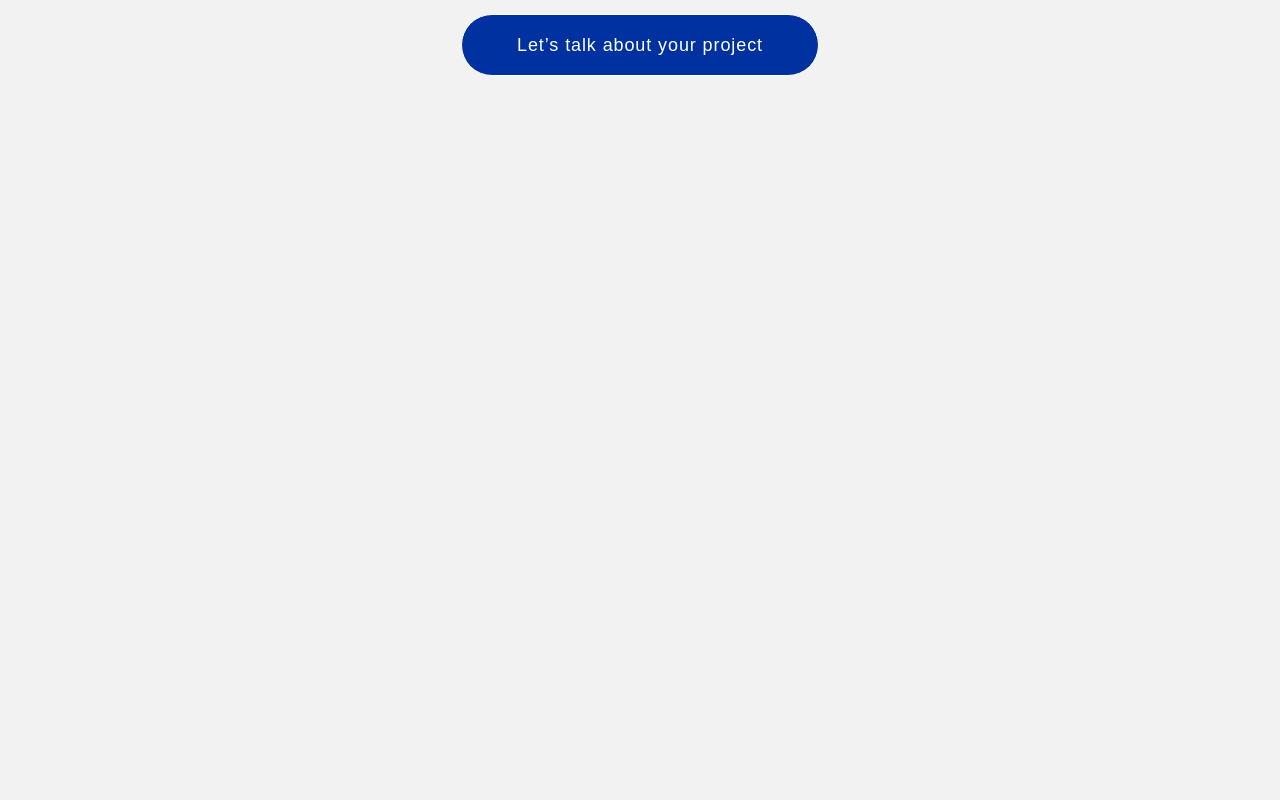
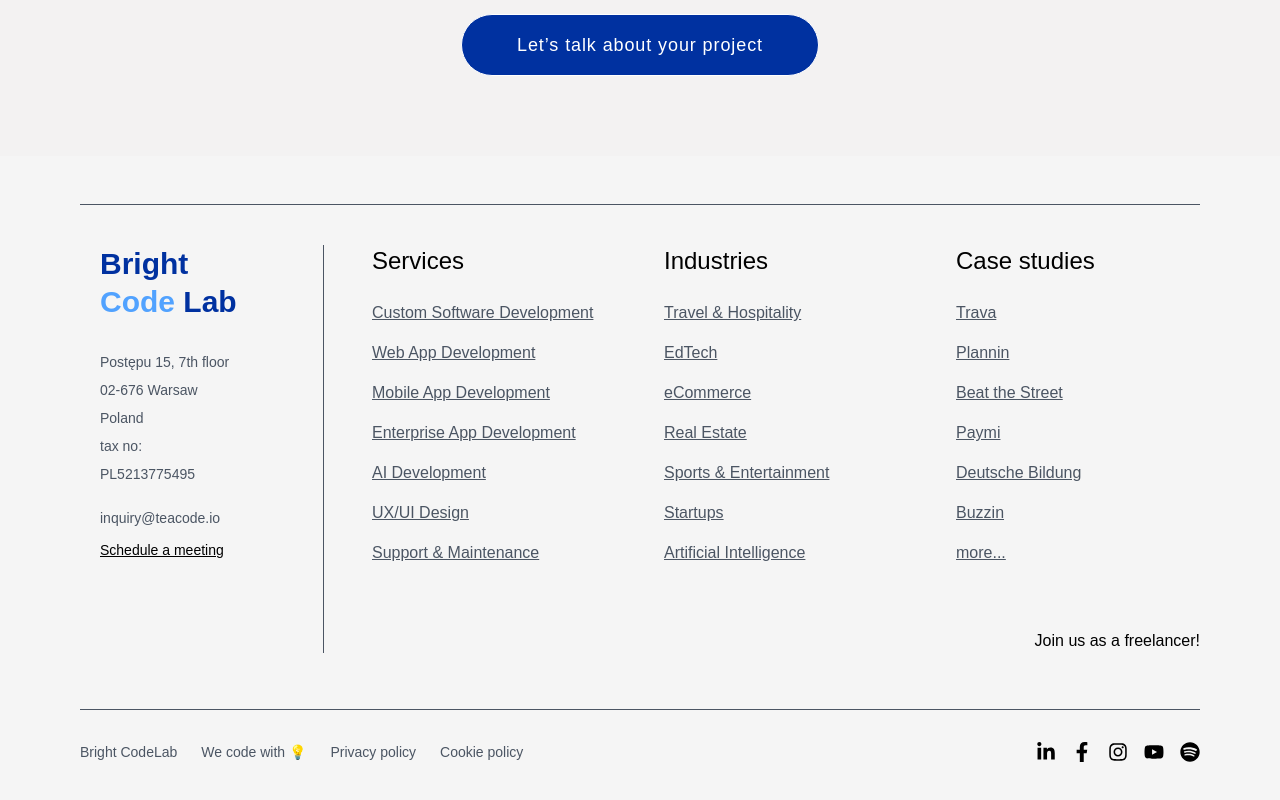
Before and after one commit to sanaullah-7/Bright-Code-lab, a Next.js app: page / in a window 1280 px wide. Shown: the part 5069-5869 px from the top of the page. Before the commit the page ends 5225 px from the top, so only its background shows below. Built offline with nearby package versions, Linux system fonts and the light colour scheme.

Commit message:
Home done

```diff
--- a/src/app/globals.css
+++ b/src/app/globals.css
@@ -1,4 +1,5 @@
 @import "tailwindcss";
+
 
 @theme  {
   --color-darkblue: #0031a0;
--- a/src/app/layout.js
+++ b/src/app/layout.js
@@ -1,6 +1,7 @@
+import "./globals.css";
 import { Geist, Geist_Mono } from "next/font/google";
-import "./globals.css";
 import Navbar from "@/components/Navbar/Navbar";
+import Footer from "@/components/Footer/Footer";
 
 const geistSans = Geist({
   variable: "--font-geist-sans",
@@ -27,6 +28,7 @@ export default function RootLayout({ children }) {
       <body className="">
         <Navbar />
         {children}
+        <Footer/>
       </body>
     </html>
   );
--- /dev/null
+++ b/src/components/Footer/Footer.jsx
@@ -0,0 +1,171 @@
+import React from "react";
+import Link from "next/link";
+import {
+  FaLinkedinIn,
+  FaFacebookF,
+  FaInstagram,
+  FaYoutube,
+  FaSpotify,
+} from "react-icons/fa";
+
+const services = [
+  "Custom Software Development",
+  "Web App Development",
+  "Mobile App Development",
+  "Enterprise App Development",
+  "AI Development",
+  "UX/UI Design",
+  "Support & Maintenance",
+];
+
+const industries = [
+  "Travel & Hospitality",
+  "EdTech",
+  "eCommerce",
+  "Real Estate",
+  "Sports & Entertainment",
+  "Startups",
+  "Artificial Intelligence",
+];
+
+const caseStudies = [
+  "Trava",
+  "Plannin",
+  "Beat the Street",
+  "Paymi",
+  "Deutsche Bildung",
+  "Buzzin",
+  "more...",
+];
+
+export default function Footer() {
+  return (
+    <footer className="bg-[#f5f5f5] px-6 md:px-12 lg:px-20 py-12">
+
+      {/* Top Border */}
+      <div className="border-t border-gray pt-10">
+
+        {/* Main Grid */}
+        <div className="grid grid-cols-1 sm:grid-cols-2 lg:grid-cols-4 gap-12">
+
+          {/* Left Side */}
+          <div className="md:border-r border-gray md:pr-10 lg:ml-5">
+            <h1 className="text-2xl sm:text-3xl font-bold text-darkblue leading-tight">
+              Bright
+              <br />
+              <span className="text-blue-400">Code</span> Lab
+            </h1>
+
+            <div className="mt-8 space-y-2 text-gray text-sm">
+              <p>Postępu 15, 7th floor</p>
+              <p>02-676 Warsaw</p>
+              <p>Poland</p>
+              <p>tax no:</p>
+              <p>PL5213775495</p>
+            </div>
+
+            <div className="mt-6">
+              <p className="text-sm text-gray">
+                inquiry@teacode.io
+              </p>
+
+              <button className="underline mt-3 text-sm">
+                Schedule a meeting
+              </button>
+            </div>
+          </div>
+
+          {/* Services */}
+          <div>
+            <h2 className="text-2xl mb-6 font-medium">
+              Services
+            </h2>
+
+            <div className="space-y-4">
+              {services.map((item, i) => (
+                <Link
+                  key={i}
+                  href="#"
+                  className="block text-gray hover:text-darkblue underline"
+                >
+                  {item}
+                </Link>
+              ))}
+            </div>
+          </div>
+
+          {/* Industries */}
+          <div>
+            <h2 className="text-2xl mb-6 font-medium">
+              Industries
+            </h2>
+
+            <div className="space-y-4">
+              {industries.map((item, i) => (
+                <Link
+                  key={i}
+                  href="#"
+                  className="block text-gray hover:text-darkblue underline"
+                >
+                  {item}
+                </Link>
+              ))}
+            </div>
+          </div>
+
+          {/* Case Studies */}
+          <div>
+            <h2 className="text-2xl mb-6 font-medium">
+              Case studies
+            </h2>
+
+            <div className="space-y-4">
+              {caseStudies.map((item, i) => (
+                <Link
+                  key={i}
+                  href="#"
+                  className="block text-gray hover:text-darkblue underline"
+                >
+                  {item}
+                </Link>
+              ))}
+            </div>
+
+            <div className="mt-16 text-right">
+              <button className="hover:text-darkblue">
+                Join us as a freelancer!
+              </button>
+            </div>
+          </div>
+        </div>
+
+        {/* Bottom Border */}
+        <div className="border-t border-gray mt-14 pt-8">
+
+          <div className="flex flex-col md:flex-row justify-between items-center gap-6">
+
+            {/* Left */}
+            <div className="flex flex-wrap justify-center md:justify-start gap-6 text-gray text-sm">
+              <span>Bright CodeLab</span>
+              <span>We code with 💡</span>
+              <span>Privacy policy</span>
+              <span>Cookie policy</span>
+              {/* <span>Site Language ▼</span> */}
+            </div>
+
+            {/* Right */}
+            <div className="flex gap-4 text-xl ">
+              <FaLinkedinIn className="cursor-pointer hover:text-darkblue " />
+              <FaFacebookF className="cursor-pointer hover:text-darkblue " />
+              <FaInstagram className="cursor-pointer hover:text-darkblue " />
+              <FaYoutube className="cursor-pointer hover:text-darkblue " />
+              <FaSpotify className="cursor-pointer hover:text-darkblue " />
+            </div>
+
+          </div>
+
+        </div>
+      </div>
+    </footer>
+  );
+}
```
